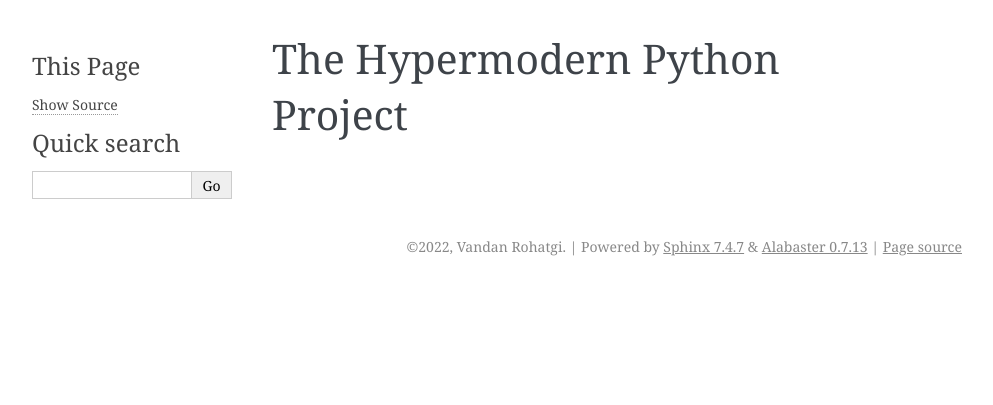
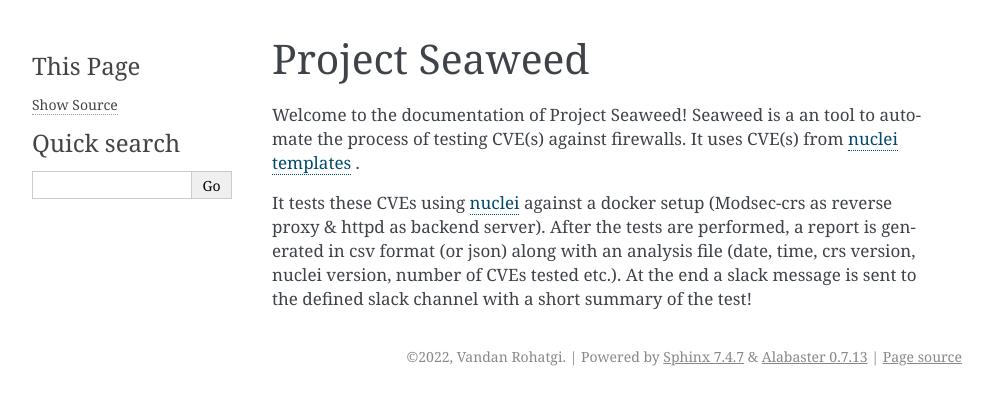
Before and after one commit to coreruleset/project-seaweed, a Sphinx documentation site: the page built from docs/index.rst, in a window 1280 px wide. Shown: the top 405 px of the page, without its empty margins (148-1141 px from the left). Built offline with Sphinx 7.4.7, drawn with Linux system fonts in a browser that asks for light colours.

```diff
--- a/docs/index.rst
+++ b/docs/index.rst
@@ -1,7 +1,17 @@
-The Hypermodern Python Project
+Project Seaweed
 ==============================
+
+
+Welcome to the documentation of Project Seaweed! Seaweed is a an tool to automate the process of testing CVE(s) against firewalls. It uses CVE(s) from `nuclei templates <https://github.com/projectdiscovery/nuclei-templates>`_ .
+
+It tests these CVEs using `nuclei <https://github.com/projectdiscovery/nuclei>`_ against a docker setup (Modsec-crs as reverse proxy & httpd as backend server).
+After the tests are performed, a report is generated in csv format (or json) along with an analysis file (date, time, crs version, nuclei version, number of CVEs tested etc.).
+At the end a slack message is sent to the defined slack channel with a short summary of the test!
+
+
 .. toctree::
    :hidden:
    :maxdepth: 1
 
    reference
+   installation
--- /dev/null
+++ b/docs/requirements.txt
@@ -0,0 +1,2 @@
+sphinx==2.3.1
+sphinx-autodoc-typehints==1.19.2
```
Also changed, not shown: README.md (+7 -1 lines), docs/installation.rst (added, +49 -0 lines), .readthedocs.yml (added).
